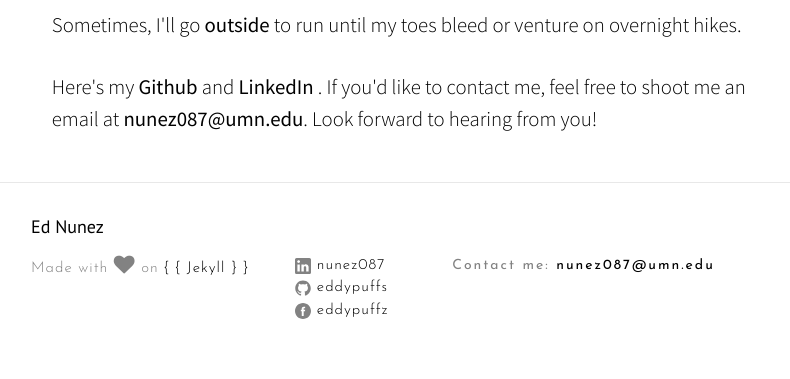
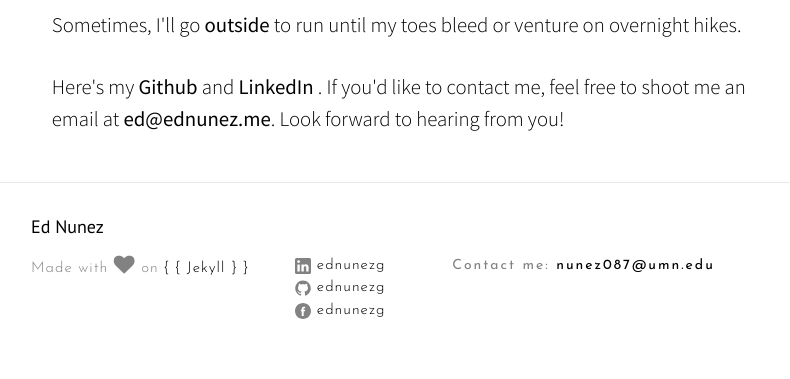
Before and after one commit to ednunezg/ednunezg.github.io, a Jekyll site: the page built from index.html, in a window 1280 px wide. Shown: the part 747-1126 px from the top of the page, without its empty margins (239-1029 px from the left). Built offline with Jekyll 4.4.1, drawn with Linux system fonts in a browser that asks for light colours; nearby versions of some CDN libraries; the list of posts is cut into pages by our own code.

Commit message:
Changed website URL and social media usernames

```diff
--- a/_config.yml
+++ b/_config.yml
@@ -7,14 +7,14 @@
 
 # Site settings
 title: Ed Nunez
-email: nunez087@umn.com
+email: ed@ednunez.me
 description: software developer by day . runner by night . amateur musician whatever time is left
 baseurl: "" # the subpath of your site, e.g. /blog
 url: "http://eddypuffs.github.io" # the base hostname & protocol for your site
 twitter_username:
-github_username:  eddypuffs
-facebook_username:  eddypuffz
-linkedin_username:  nunez087
+github_username:  ednunezg
+facebook_username:  ednunezg
+linkedin_username:  ednunezg
 youtube_username:
 
 paginate: 5
--- a/_includes/icon-linkedin.html
+++ b/_includes/icon-linkedin.html
@@ -1 +1 @@
-<a href="https://linkedin.com/{{ include.username }}"><span class="icon icon--linkedin">{% include icon-linkedin.svg %}</span><span class="username">{{ include.username }}</span></a>
+<a href="https://linkedin.com/in/{{ include.username }}"><span class="icon icon--linkedin">{% include icon-linkedin.svg %}</span><span class="username">{{ include.username }}</span></a>
--- a/index.html
+++ b/index.html
@@ -21,7 +21,7 @@
 
 Sometimes, I'll go <a href="{{ site.url }}/outside">outside</a> to run until my toes bleed or venture on overnight hikes. <br><br>
 
-Here's my <a href="http://www.github.com/eddypuffs">Github</a> and <a href="https://www.linkedin.com/in/nunez087/">LinkedIn</a> . If you'd like to contact me, feel free to shoot me an email at <a href="mailto:nunez087@umn.edu">nunez087@umn.edu</a>. Look forward to hearing from you!<br>
+Here's my <a href="http://www.github.com/eddypuffs">Github</a> and <a href="https://www.linkedin.com/in/nunez087/">LinkedIn</a> . If you'd like to contact me, feel free to shoot me an email at <a href="mailto:ed@ednunez.me">ed@ednunez.me</a>. Look forward to hearing from you!<br>
 
 </p>
 </div>
```
Also changed, not shown: 14 other files.
